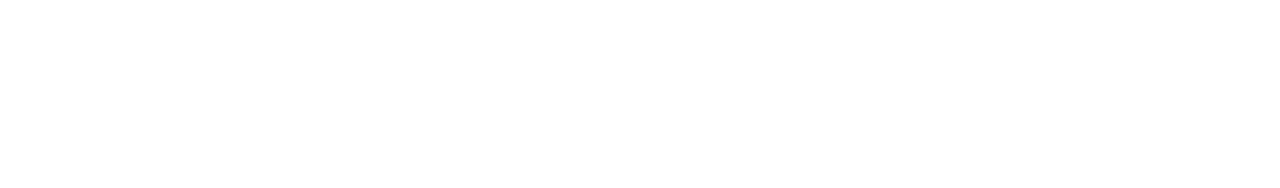
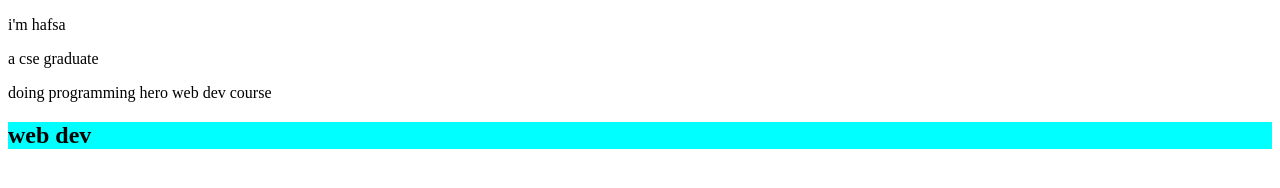
Before and after one commit to Hafsa05/ph-1st-repo, a plain HTML site: page index.html in a window 1280 px wide. Drawn offline with Linux system fonts and the light colour scheme.

Commit message:
style added

```diff
--- a/index.html
+++ b/index.html
@@ -5,6 +5,11 @@
     <meta http-equiv="X-UA-Compatible" content="IE=edge">
     <meta name="viewport" content="width=device-width, initial-scale=1.0">
     <title>PH First Repo</title>
+    <link rel="stylesheet" href="style.css">
+    <p>i'm hafsa</p>
+    <p>a cse graduate</p>
+    <p>doing programming hero web dev course</p>
+    <h2>web dev</h2>
 </head>
 <body>
 
--- /dev/null
+++ b/style.css
@@ -0,0 +1,3 @@
+h2{
+    background-color: aqua;
+}
```
